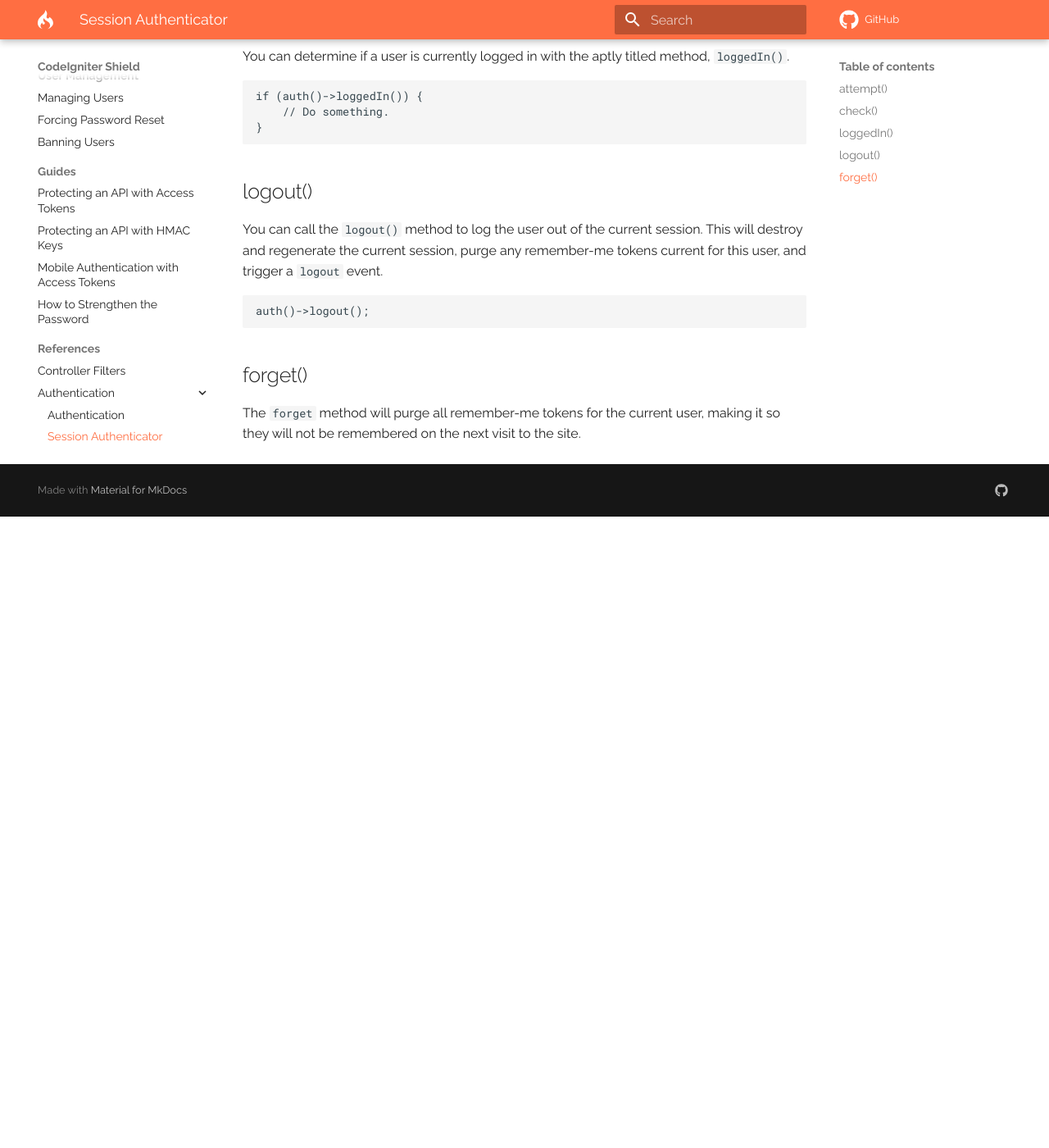
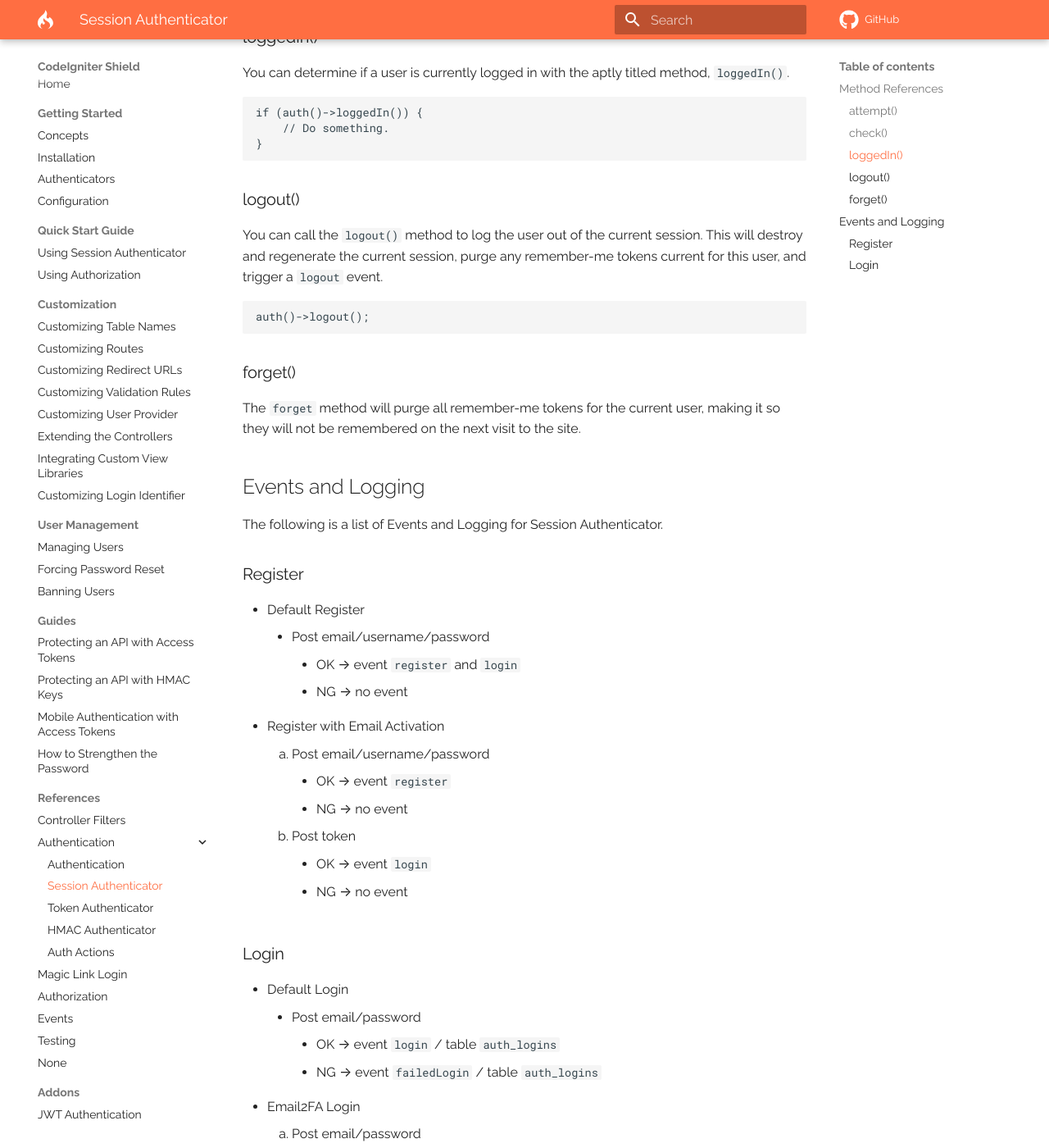
Before and after one commit to codeigniter4/shield, an MkDocs documentation site: the page built from docs/references/authentication/session.md, in a window 1280 px wide and 1400 px high, scrolled down 1487 px. Shown: the whole window at 82% size. Built offline with MkDocs 1.6.1 and Material for MkDocs 9.7.7, drawn with Linux system fonts in a browser that asks for light colours; comment, search, counter and statistics services are not loaded; a style sheet for code colours, icons or effects is not loaded; before the commit the page ends 2117 px from its top, so only the background shows below that; some of the changed text lies outside the part shown.

Commit message:
docs: move session_auth_event_and_logging.md contents to authentication/session.md

````diff
--- a/docs/references/authentication/session.md
+++ b/docs/references/authentication/session.md
@@ -5,7 +5,9 @@ on their device. This is the standard password-based login used in most web site
 secure remember-me feature, and more. This can also be used to handle authentication for
 single page applications (SPAs).
 
-## attempt()
+## Method References
+
+### attempt()
 
 When a user attempts to login with their email and password, you would call the `attempt()` method
 on the auth class, passing in their credentials.
@@ -44,7 +46,7 @@ to set a secure remember-me cookie.
 $loginAttempt = auth()->remember()->attempt($credentials);
 ```
 
-## check()
+### check()
 
 If you would like to check a user's credentials without logging them in, you can use the `check()`
 method.
@@ -64,7 +66,7 @@ if (! $validCreds->isOK()) {
 
 The Result instance returned contains the valid user as `extraInfo()`.
 
-## loggedIn()
+### loggedIn()
 
 You can determine if a user is currently logged in with the aptly titled method, `loggedIn()`.
 
@@ -74,7 +76,7 @@ if (auth()->loggedIn()) {
 }
 ```
 
-## logout()
+### logout()
 
 You can call the `logout()` method to log the user out of the current session. This will destroy and
 regenerate the current session, purge any remember-me tokens current for this user, and trigger a
@@ -84,7 +86,50 @@ regenerate the current session, purge any remember-me tokens current for this us
 auth()->logout();
 ```
 
-## forget()
+### forget()
 
 The `forget` method will purge all remember-me tokens for the current user, making it so they
 will not be remembered on the next visit to the site.
+
+## Events and Logging
+
+The following is a list of Events and Logging for Session Authenticator.
+
+### Register
+
+- Default Register
+    - Post email/username/password
+        - OK → event `register` and `login`
+        - NG → no event
+- Register with Email Activation
+    1. Post email/username/password
+        - OK → event `register`
+        - NG → no event
+    2. Post token
+        - OK → event `login`
+        - NG → no event
+
+### Login
+
+- Default Login
+    - Post email/password
+        - OK → event `login` / table `auth_logins`
+        - NG → event `failedLogin` / table `auth_logins`
+- Email2FA Login
+    1. Post email/password
+        - OK → no event / table `auth_logins`
+        - NG → event `failedLogin` / table `auth_logins`
+    2. Post token
+        - OK → event `login`
+        - NG → no event
+- Remember-me
+    - Send remember-me cookie w/o session cookie
+        - OK → no event
+        - NG → no event
+- Magic-link
+    1. Post email
+        - OK → no event
+        - NG → no event
+    2. Send request with token
+        - OK → event `login` and `magicLogin` / table `auth_logins`
+        - NG → event `failedLogin` / table `auth_logins`
````
Also changed, not shown: docs/references/session_auth_event_and_logging.md (deleted, +0 -42 lines).
